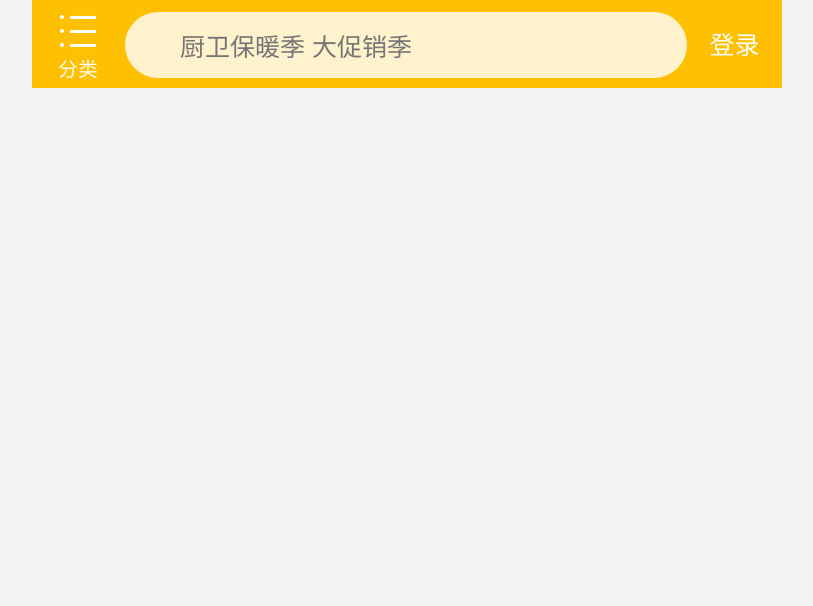
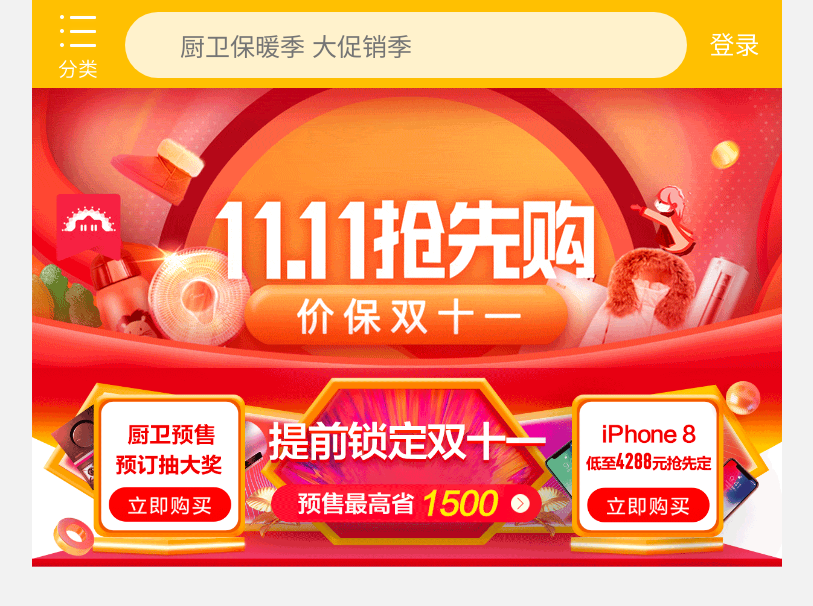
Before and after one commit to weiSir0428/sn, a plain HTML site: page index.html in a window 1280 px wide. Shown: the whole page, without its empty margins (233-1046 px from the left). Drawn offline with Linux system fonts and the light colour scheme.

Commit message:
完成banner和广告部分

```diff
--- a/css/index.less
+++ b/css/index.less
@@ -56,3 +56,23 @@ body {
         color: #fff;
     }
 }
+
+// banner
+.banner {
+    width: (750rem / @baseFont);
+    height: (368rem / @baseFont);
+    img {
+        width: 100%;
+        height: 100%;
+    }
+}
+// ad
+.ad {
+    display: flex;
+    a {
+        flex: 1;
+        img {
+            width: 100%;
+        }
+    }
+}
--- a/index.html
+++ b/index.html
@@ -21,6 +21,22 @@
         </div>
         <a href="#" class="login">登录</a>
     </div>
+    <!-- banner -->
+    <div class="banner">
+        <img src="upload/banner.gif" alt="">
+    </div>
+    <!-- 广告部分 -->
+    <div class="ad">
+        <a href="#">
+            <img src="upload/ad1.gif" alt="">
+        </a>
+        <a href="#">
+            <img src="upload/ad2.gif" alt="">
+        </a>
+        <a href="#">
+            <img src="upload/ad3.gif" alt="">
+        </a>
+    </div>
 </body>
 
 </html>
```
Also changed, not shown: css/common.less (+11 -11 lines), css/common.css, css/index.css.
